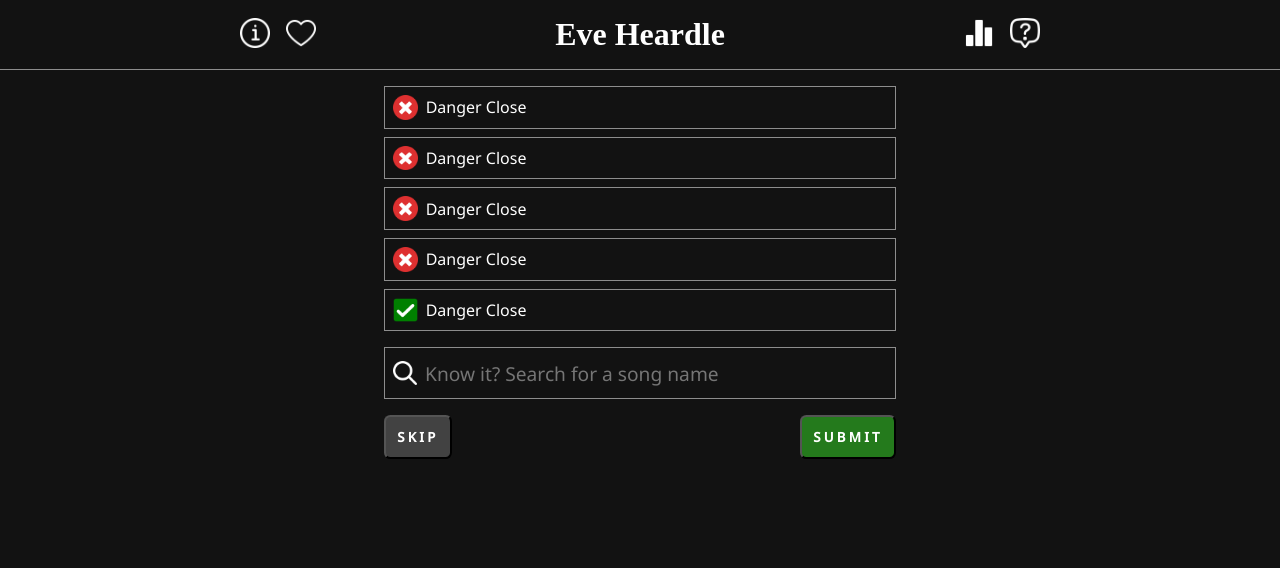
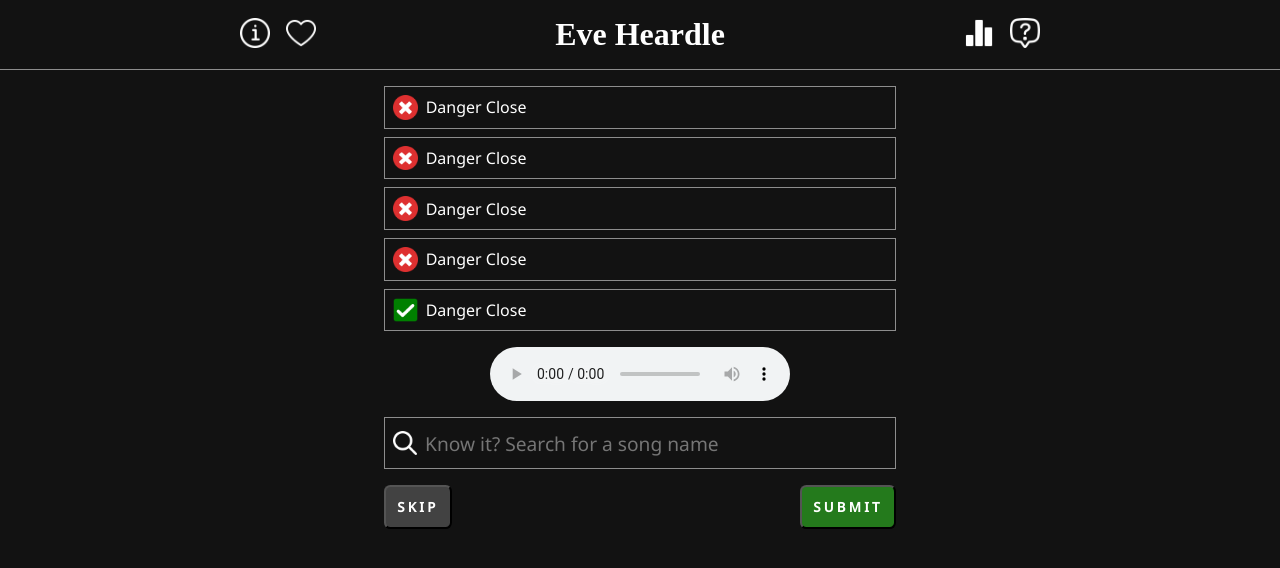
Before and after one commit to TheMagicDragonMX/Eve-Heardle, a React (Create React App) app in the folder client/: page / in a window 1280 px wide. Shown: the top 568 px of the page. Built offline with nearby package versions, Linux system fonts and the light colour scheme; a web font is replaced by a local one.

Commit message:
Tested using YouTube links on audio tag

```diff
--- a/client/src/pages/Game/Game.tsx
+++ b/client/src/pages/Game/Game.tsx
@@ -16,6 +16,8 @@ const Game = () => {
         <Attempt songName="Danger Close" isCorrect={ true } />
       </ul>
 
+      <audio src="https://youtu.be/H-u9O2eG8qQ" controls></audio>
+
       <SearchBar />
 
       <div id="controls-container">
```
